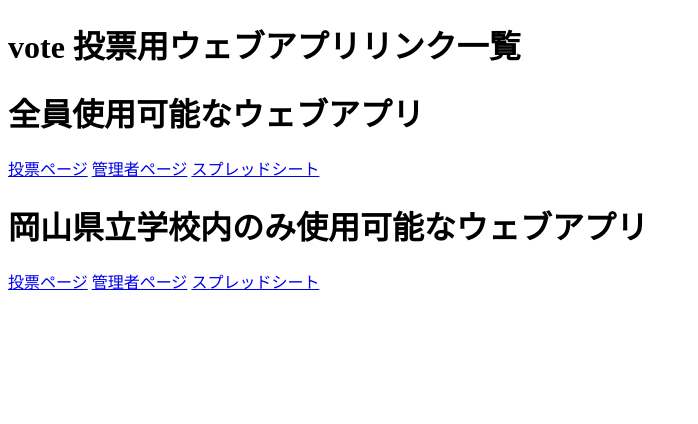
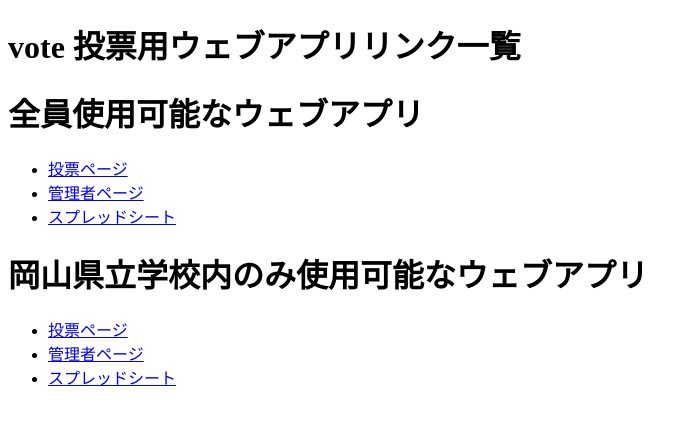
Before and after one commit to Gobousei/sesimaproduction, a plain HTML site: page all.html in a window 1280 px wide. Shown: the whole page, without its empty margins (0-698 px from the left). Drawn offline with Linux system fonts and the light colour scheme.

Commit message:
Add files via upload

```diff
--- a/all.html
+++ b/all.html
@@ -10,14 +10,18 @@
     <h1>vote 投票用ウェブアプリリンク一覧</h1>
     <div>
         <h1>全員使用可能なウェブアプリ</h1>
-        <a href="/index.html">投票ページ</a>
-        <a href="/management.html">管理者ページ</a>
-        <a href="https://docs.google.com/spreadsheets/d/1OWsC1SR0X6krZMF4G5hX4XMcx0BosOR_KBcdldZHskg/edit">スプレッドシート</a>
+        <ul>
+            <li><a href="/index.html">投票ページ</a></li>
+            <li><a href="/management.html">管理者ページ</a></li>
+            <li><a href="https://docs.google.com/spreadsheets/d/1OWsC1SR0X6krZMF4G5hX4XMcx0BosOR_KBcdldZHskg/edit">スプレッドシート</a></li>
+        </ul>
     </div>
     <div>
         <h1>岡山県立学校内のみ使用可能なウェブアプリ</h1>
-        <a href="/forschool">投票ページ</a>
-        <a href="/forschool/manage.html">管理者ページ</a>
-        <a href="https://docs.google.com/spreadsheets/d/1f_u5ApB3MD7Rj4mqR_hKwBd6ZFkCZUAMjrvGeffDvCY/edit">スプレッドシート</a>
+        <ul>
+            <li><a href="/forschool">投票ページ</a></li>
+            <li><a href="/forschool/manage.html">管理者ページ</a></li>
+            <li><a href="https://docs.google.com/spreadsheets/d/1f_u5ApB3MD7Rj4mqR_hKwBd6ZFkCZUAMjrvGeffDvCY/edit">スプレッドシート</a></li>
+        </ul>
     </div>
 </body>
```
